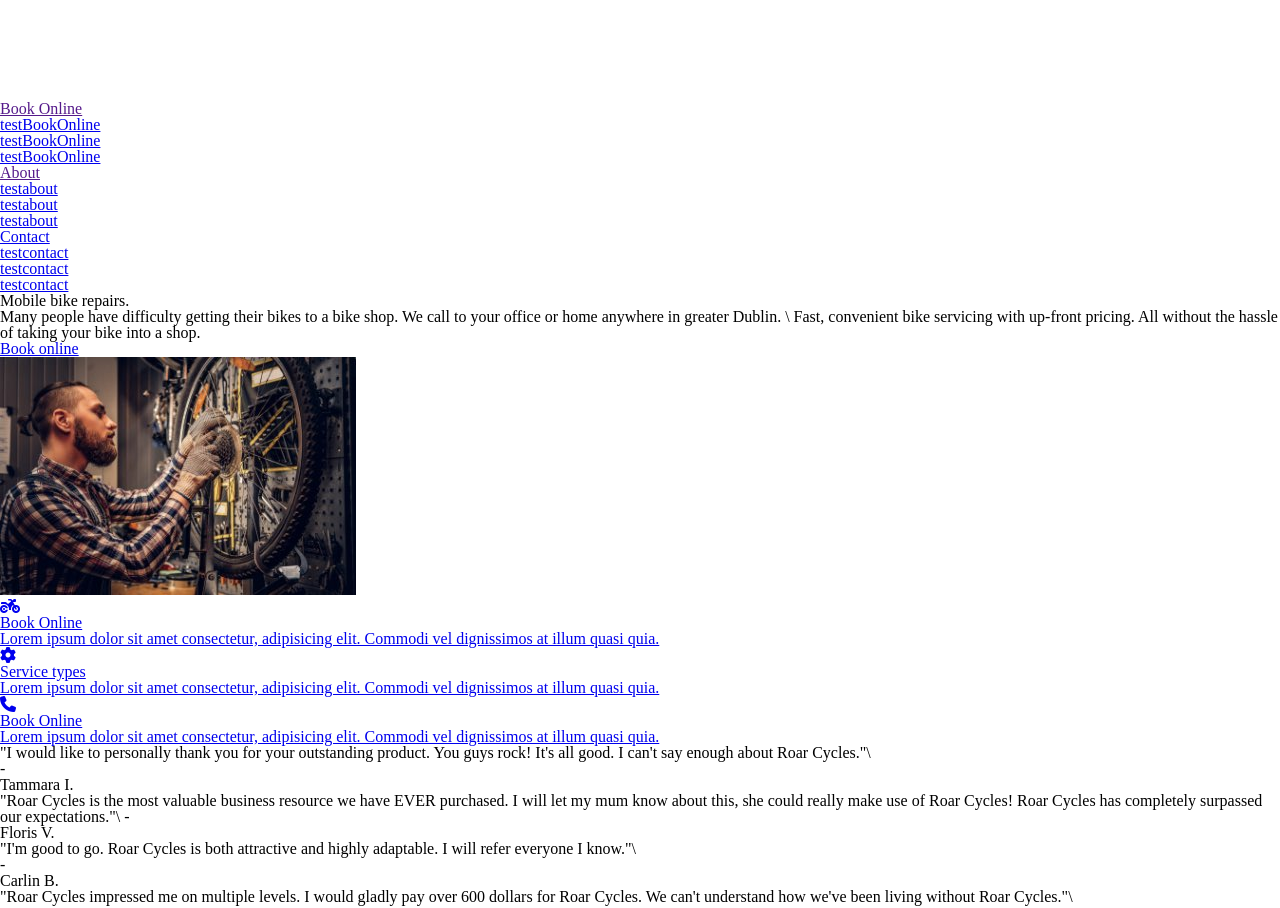
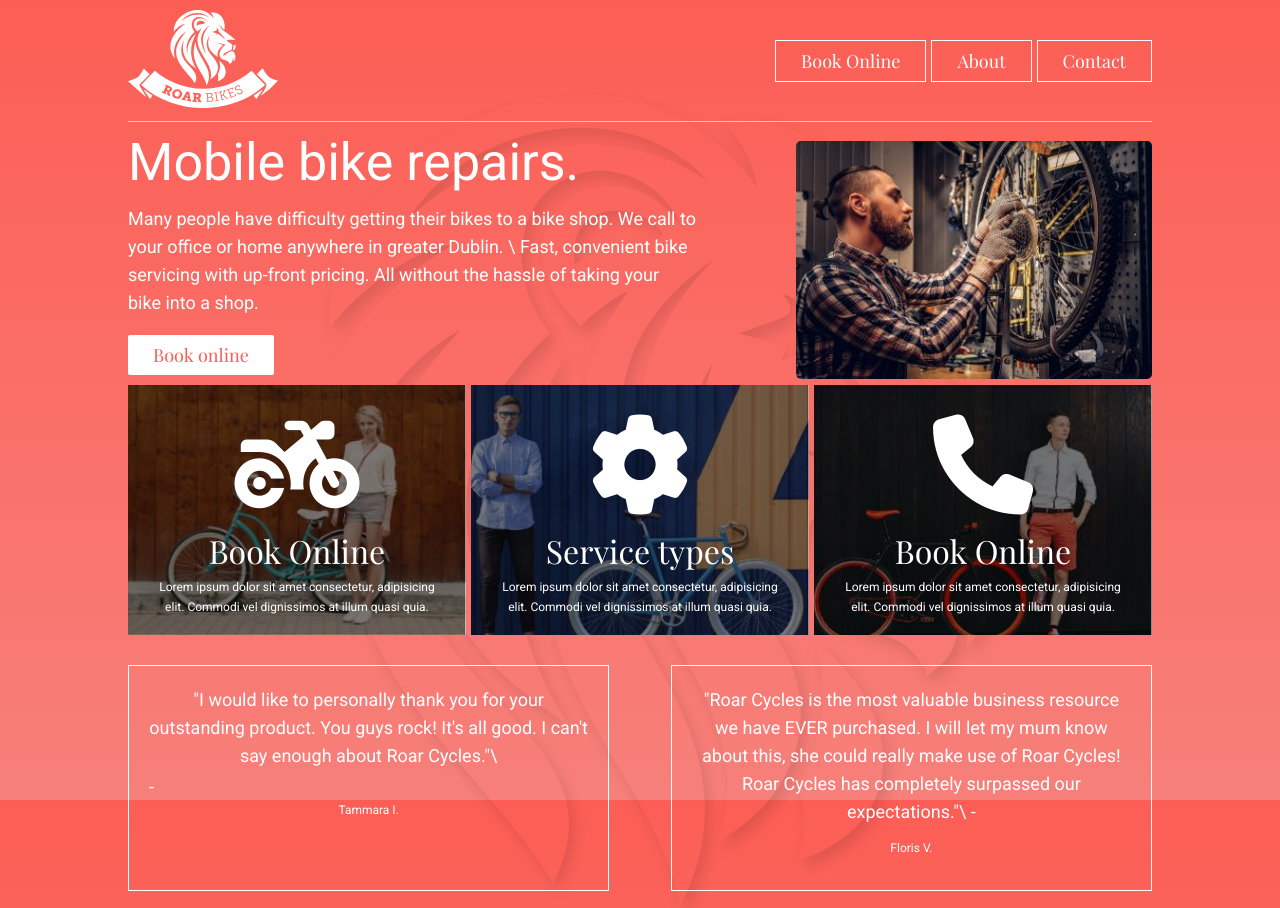
Before and after one commit to Alienverschaeve/Exercises, a plain HTML site: page Udemy Course - Daniel Water scott/Project 2 - Bike Repairs - Alien/index.html in a window 1280 px wide. Shown: the top 908 px of the page. Drawn offline with nearby package versions, Linux system fonts and the light colour scheme.

Commit message:
added css file for project 2

```diff
--- a/Udemy Course - Daniel Water scott/Project 2 - Bike Repairs - Alien/Contactus.html
+++ b/Udemy Course - Daniel Water scott/Project 2 - Bike Repairs - Alien/Contactus.html
@@ -20,7 +20,7 @@ Bluehost -- Bluehost codeguard addons(paying)-->
 
   <!--This is eric meyers styling-->
   <link rel="stylesheet" href="css-reset.css" />
-  <link rel="stylesheet" href="deleteme.css" />
+  <link rel="stylesheet" href="style.css" />
   <!--font icons material io-->
   <script src="https://kit.fontawesome.com/b20dcff689.js" crossorigin="anonymous"></script>
 </head>
@@ -29,7 +29,7 @@ Bluehost -- Bluehost codeguard addons(paying)-->
   <div class="container">
     <header>
       <div class="logo">
-        <a href="deleteme.html">
+        <a href="index.html">
           <img src="./images/logo-roar-bikes.svg" alt="" /></a>
       </div>
       <nav>
@@ -68,10 +68,10 @@ Bluehost -- Bluehost codeguard addons(paying)-->
           directly. Our team will come back to you within a matter of hours to
           help your.
         </p>
-
       </div>
 
       <form action="submit">
+
         <!-- First name label = input text-->
         <class="inputwrapper">
           <label for="username">First name: </label>
@@ -121,100 +121,17 @@ Bluehost -- Bluehost codeguard addons(paying)-->
         <option value="Dublin">Dublin</option>
       </Select>
       <!-- Andere inputtypes--->
-
-      <div class="inputwrapper">
-        <input type="date" name="" id="">
-        <input type="color" name="" id="">
-        <input type="datetime" name="" id="">
-      </div>
     </div>
 
-    </form>
+    <div class="inputwrapper">
+      <input type="date" name="" id="">
+      <input type="color" name="" id="">
+      <input type="datetime" name="" id="">
+    </div>
   </div>
 
-  </div>
-  <div class="cards">
-    <!-- Adding icons through fonts with fontaweson or -->
-    <div class="card1">
-      <a href="https://www.google.com">
-        <i class="fas fa-motorcycle"></i>
-        <h2>Book Online</h2>
-        <p>
-          Lorem ipsum dolor sit amet consectetur, adipisicing elit. Commodi
-          vel dignissimos at illum quasi quia.
-        </p>
-      </a>
-    </div>
-    <div class="card2">
-      <a href="https://www.google.com">
-        <i class="fas fa-cog"></i>
-        <h2>Service types</h2>
-        <p>
-          Lorem ipsum dolor sit amet consectetur, adipisicing elit. Commodi
-          vel dignissimos at illum quasi quia.
-        </p>
-      </a>
-    </div>
-    <div class="card3">
-      <a href="https://www.google.com">
-        <i class="fas fa-phone"></i>
-        <h2>Book Online</h2>
-        <p>
-          Lorem ipsum dolor sit amet consectetur, adipisicing elit. Commodi
-          vel dignissimos at illum quasi quia.
-        </p>
-      </a>
-    </div>
-  </div>
-  <div class="reviews">
-    <div class="tbox">
-      <p>
-        "I would like to personally thank you for your outstanding product.
-        You guys rock! It's all good. I can't say enough about Roar
-        Cycles."\
-      </p>
-      -
-      <p>Tammara I.</p>
-    </div>
-    <div class="tbox">
-      <p>
-        "Roar Cycles is the most valuable business resource we have EVER
-        purchased. I will let my mum know about this, she could really make
-        use of Roar Cycles! Roar Cycles has completely surpassed our
-        expectations."\ -
-      </p>
-      <p>Floris V.</p>
-    </div>
-    <div class="tbox">
-      <p>
-        "I'm good to go. Roar Cycles is both attractive and highly
-        adaptable. I will refer everyone I know."\
-      </p>
-      -
-      <p>Carlin B.</p>
-    </div>
-    <div class="tbox">
-      <p>
-        "Roar Cycles impressed me on multiple levels. I would gladly pay
-        over 600 dollars for Roar Cycles. We can't understand how we've been
-        living without Roar Cycles."\
-      </p>
-      -
-      <p>Eve V.</p>
-    </div>
-    <div class="tbox">
-      <p>
-        "I don't know what else to say. Absolutely wonderful! You've saved
-        our business! After using Roar Cycles my business skyrocketed!"\ -
-      </p>
-      <p>Brier Q.</p>
-    </div>
-    <div class="tbox">
-      <p>Roar Cycles should be nominated for service of the year."</p>
-      <p>Elfrieda U.</p>
-    </div>
-  </div>
-  </div>
+
+  </form>
 </body>
 
 </html>
--- /dev/null
+++ b/Udemy Course - Daniel Water scott/Project 2 - Bike Repairs - Alien/deleteme.css
@@ -0,0 +1,130 @@
+/* http://meyerweb.com/eric/tools/css/reset/
+   v2.0 | 20110126
+   License: none (public domain)
+*/
+/*reset coding from eric meyers*/
+/* sets consistencey inbetween different browsers!*/
+html,
+body,
+div,
+span,
+applet,
+object,
+iframe,
+h1,
+h2,
+h3,
+h4,
+h5,
+h6,
+p,
+blockquote,
+pre,
+a,
+abbr,
+acronym,
+address,
+big,
+cite,
+code,
+del,
+dfn,
+em,
+img,
+ins,
+kbd,
+q,
+s,
+samp,
+small,
+strike,
+strong,
+sub,
+sup,
+tt,
+var,
+b,
+u,
+i,
+center,
+dl,
+dt,
+dd,
+ol,
+ul,
+li,
+fieldset,
+form,
+label,
+legend,
+table,
+caption,
+tbody,
+tfoot,
+thead,
+tr,
+th,
+td,
+article,
+aside,
+canvas,
+details,
+embed,
+figure,
+figcaption,
+footer,
+header,
+hgroup,
+menu,
+nav,
+output,
+ruby,
+section,
+summary,
+time,
+mark,
+audio,
+video {
+  margin: 0;
+  padding: 0;
+  border: 0;
+  font-size: 100%;
+  font: inherit;
+  vertical-align: baseline;
+}
+/* HTML5 display-role reset for older browsers */
+article,
+aside,
+details,
+figcaption,
+figure,
+footer,
+header,
+hgroup,
+menu,
+nav,
+section {
+  display: block;
+}
+body {
+  line-height: 1;
+}
+ol,
+ul {
+  list-style: none;
+}
+blockquote,
+q {
+  quotes: none;
+}
+blockquote:before,
+blockquote:after,
+q:before,
+q:after {
+  content: "";
+  content: none;
+}
+table {
+  border-collapse: collapse;
+  border-spacing: 0;
+}
--- a/Udemy Course - Daniel Water scott/Project 2 - Bike Repairs - Alien/index.html
+++ b/Udemy Course - Daniel Water scott/Project 2 - Bike Repairs - Alien/index.html
@@ -21,7 +21,7 @@ Bluehost -- Bluehost codeguard addons(paying)-->
 
   <!--This is eric meyers styling-->
   <link rel="stylesheet" href="css-reset.css" />
-  <link rel="stylesheet" href="deleteme.css" />
+  <link rel="stylesheet" href="style.css" />
   <!--font icons material io-->
   <script src="https://kit.fontawesome.com/b20dcff689.js" crossorigin="anonymous"></script>
 </head>
--- /dev/null
+++ b/Udemy Course - Daniel Water scott/Project 2 - Bike Repairs - Alien/style.css
@@ -0,0 +1,193 @@
+html {
+  height: 100%;
+  background-image: linear-gradient(#fc5e55, #f7807a);
+}
+body {
+  /*background-color: #fc5e55;*/
+  /*Gradients== faded color
+  Sources
+  Grabient  - dribble - behance - chrome extension colorzilla (colorpicker)
+  ui design (ideas)
+  background-image:linear-gradient(90deg,red, yellow,blue);*/
+  /* background-image: linear-gradient(#fc5e55, #f7807a);
+  /*put heigt on your html to avoid that the colors repeat undernneath your page
+  height: 100%;*/
+  color: white;
+  font-family: "Roboto", sans-serif;
+  font-size: 1.125rem;
+  background-image: url(./images/image-lion-background.png);
+  background-repeat: no-repeat;
+  background-position: top center;
+}
+.container {
+  min-height: 100px;
+  width: 1024px;
+  margin-left: auto;
+  margin-right: auto;
+}
+header {
+  display: flex;
+  padding-top: 10px;
+  padding-bottom: 10px;
+  align-items: center;
+  justify-content: space-between;
+  border-bottom: lightgray solid 1px;
+  margin-bottom: 15px;
+}
+
+main {
+  min-height: 100px;
+  display: flex;
+  align-items: center;
+}
+.cards {
+  display: flex;
+  text-align: center;
+  justify-content: space-between;
+}
+a {
+  color: white;
+  text-decoration: none;
+}
+.cards i {
+  font-size: 100px;
+  padding-top: 30px;
+}
+.card1 {
+  background-image: url(./images/image-background-card1.jpg);
+  min-height: 250px;
+  width: 33%;
+  background-size: cover;
+  background-position: bottom;
+}
+.card2 {
+  background-image: url(./images/image-background-card2.jpg);
+  min-height: 250px;
+  width: 33%;
+  background-size: cover;
+  background-position: center;
+}
+.card3 {
+  background-image: url(./images/image-background-card3.jpg);
+  min-height: 250px;
+  width: 33%;
+  background-size: cover;
+  background-position: center;
+}
+article {
+  flex: 2;
+  padding-right: 100px;
+}
+.foto {
+  flex: 1;
+}
+h1 {
+  font-size: 52px;
+  margin-bottom: 16px;
+  /* px *0.625 is rem*/
+}
+h2 {
+  font-size: 32px;
+  margin-top: 20px;
+  font-family: "Playfair Display", serif;
+}
+.cards p {
+  font-size: 12px;
+  line-height: 20px;
+  padding: 10px 30px 10px 30px;
+}
+p {
+  line-height: 28px;
+  margin-bottom: 8px;
+}
+.card1,
+.card2,
+.card3 {
+  box-sizing: border-box;
+  padding: 30px, 20px, 30px, 20px;
+}
+.mybutton {
+  font-family: "Playfair Display", Serif;
+  text-decoration: none;
+
+  /* This will take so margin and padding can be added */
+  display: inline-block;
+  padding: 11px 25px;
+  margin-top: 10px;
+  margin-bottom: 10px;
+  color: #fc5e55;
+  background-color: white;
+  font-family: "Playfair Display", serif;
+  border-radius: 2px;
+
+  /* box shadow right bottom  opacity color */
+  /*box-shadow: 1px 1px 20px black;
+*/
+}
+.mybutton:hover {
+  background-color: rgba(25, 182, 72, 0.829);
+  transition-duration: 1s;
+}
+.foto img {
+  border-radius: 5px;
+}
+nav {
+  display: flex;
+}
+.navbutton {
+  border: white solid 1px;
+  padding: 11px 25px;
+  font-family: "Playfair Display", serif;
+  justify-content: space-between;
+  margin-left: 5px;
+}
+.dropdown {
+  display: none;
+  padding-top: 10px;
+  text-align: center;
+}
+.navbutton:hover .dropdown {
+  position: absolute;
+  display: block;
+  text-align: center;
+  margin: none;
+}
+/* Target the dropdown menu specifically
+.dropdown .navbutton{
+
+}*/
+.reviews {
+  display: flex;
+  flex-wrap: wrap;
+  justify-content: space-between;
+  margin-bottom: 30px;
+}
+.tbox {
+  border: white solid 1px;
+  padding: 20px;
+  width: 47%;
+  gap: 30px;
+  margin-top: 30px;
+  margin-bottom: 30px;
+  box-sizing: border-box;
+}
+.tbox p {
+  text-align: center;
+}
+.tbox p:last-child {
+  font-size: 12px;
+}
+.inputwrapper {
+  margin: 20px 0px 20px 0px;
+  box-sizing: border-box;
+}
+/* spacing in html &nbsp*/
+input[type="text"],
+input[type="email"],
+textarea {
+  padding: 12px 20px;
+  width: 100%;
+  font-family: "Roboto", Arial, Helvetica, sans-serif;
+  font-size: 14px;
+  margin-bottom: 10px;
+}
```
